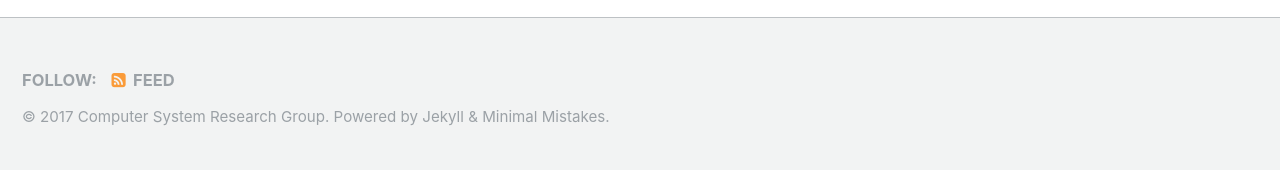
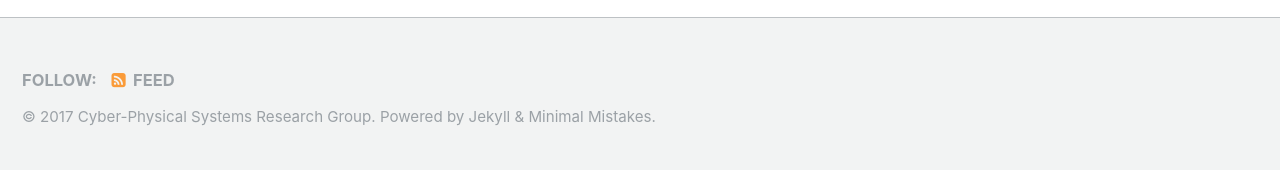
Before and after one commit to CPS-research-group/CPS-research-group.github.io, a Jekyll site: the page built from usefulMarkdownInfo.md, in a window 1280 px wide and 900 px high, scrolled down 3894 px. Shown: the part 727-897 px from the top of the window. Built offline with Jekyll 4.4.1, drawn with Linux system fonts in a browser that asks for light colours; our own code applies the rules of GitHub Pages for plain Markdown files; some of the changed text lies outside the part shown.

```diff
--- a/_config.yml
+++ b/_config.yml
@@ -7,10 +7,10 @@
 
 # Site Settings
 locale                   : "en"
-title                    : "Computer System Research Group"
+title                    : "Cyber-Physical Systems Research Group"
 title_separator          : "-"
-name                     : "Computer System Research Group"
-description              : "Research Projects under Arvind Easwaran"
+name                     : "Cyber-Physical Systems Research Group"
+description              : "Research Projects in CPS Research Group @SCSE,NTU"
 url                      : # the base hostname & protocol for your site e.g. "https://mmistakes.github.io"
 baseurl                  : # the subpath of your site, e.g. "/blog"
 repository               : # GitHub username/repo-name e.g. "mmistakes/minimal-mistakes"
@@ -78,7 +78,7 @@ analytics:
 
 # Site Author
 author:
-  name             : "Computer System Research Group"
+  name             : "Cyber-Physical Systems Research Group"
   avatar           : "/assets/graphics/arvinde.jpg"
   # path of avatar image, e.g. "/assets/images/bio-photo.jpg"
   bio              : "Arvind Easwaran"
```
Also changed, not shown: index.html (+53 -8 lines), assets/graphics/mainBanner.png, assets/graphics/mainLogo(noText).png (deleted), assets/graphics/mainLogo.png, assets/graphics/website graphics.svg.
